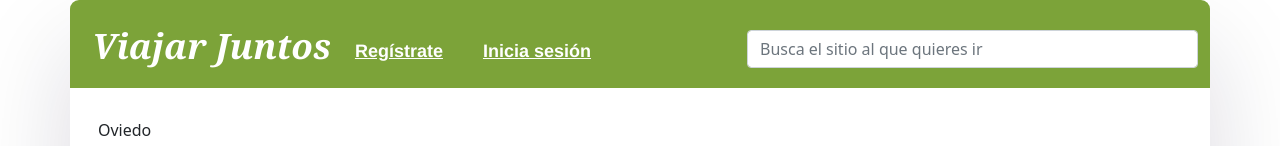
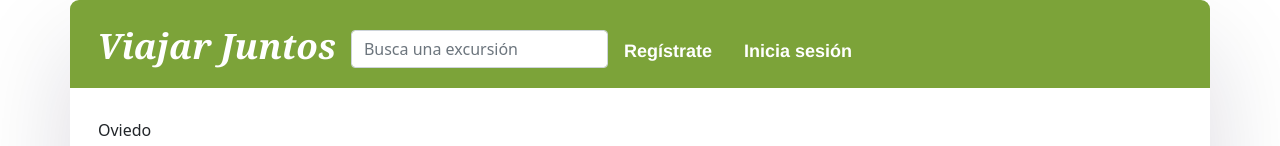
Before and after one commit to irenesj/excursiones, a React (Create React App) app: page / in a window 1280 px wide. Shown: the top 146 px of the page. Built offline with nearby package versions, Linux system fonts and the light colour scheme; no server answers.

Commit message:
Minor updates

```diff
--- a/src/componentes/Layout/Layout.js
+++ b/src/componentes/Layout/Layout.js
@@ -12,13 +12,18 @@ const Layout = ({ children }) => {
     return(
       <Container className={styles.container}>
         <Row className={styles.nav}>
-          <Col xs="12" md="7">
+          <Col xs="12">
             <Nav>
               <div className={styles.logo}>
                 <Nav.Item>
                   Viajar Juntos
                 </Nav.Item>
               </div>
+              <Nav.Item className={styles.searchBar} md="5">
+                <div class="form-group">
+                  <input placeholder="Busca una excursión" type="search"  class="form-control"/>
+                </div>
+              </Nav.Item>
               <Nav.Item>
                 <Nav.Link><Link to="register">Regístrate</Link></Nav.Link>
               </Nav.Item>
@@ -26,11 +31,6 @@ const Layout = ({ children }) => {
                 <Nav.Link><Link to="login">Inicia sesión</Link></Nav.Link>
               </Nav.Item>
             </Nav>
-          </Col>
-          <Col className={styles.searchBar} md="5">
-            <div class="form-group">
-              <input placeholder="Busca el sitio al que quieres ir" type="search"  class="form-control"/>
-            </div>
           </Col>
         </Row>
         <Row>
--- a/src/css/Layout.module.css
+++ b/src/css/Layout.module.css
@@ -25,7 +25,8 @@
     font-weight: bolder;
     font-style: italic;
     padding-bottom: 15px;
-    padding-left: 10px;
+    padding-left: 15px;
+    padding-right: 15px;
 }
 
 .nav a{
@@ -33,7 +34,7 @@
     color: white;
     font-family:'Franklin Gothic Medium', Arial, sans-serif;
     padding-top: 18px;
-    padding-left: 12px;
+    text-decoration: none;
 
 }
 
```
Also changed, not shown: src/css/User.module.css (added).
